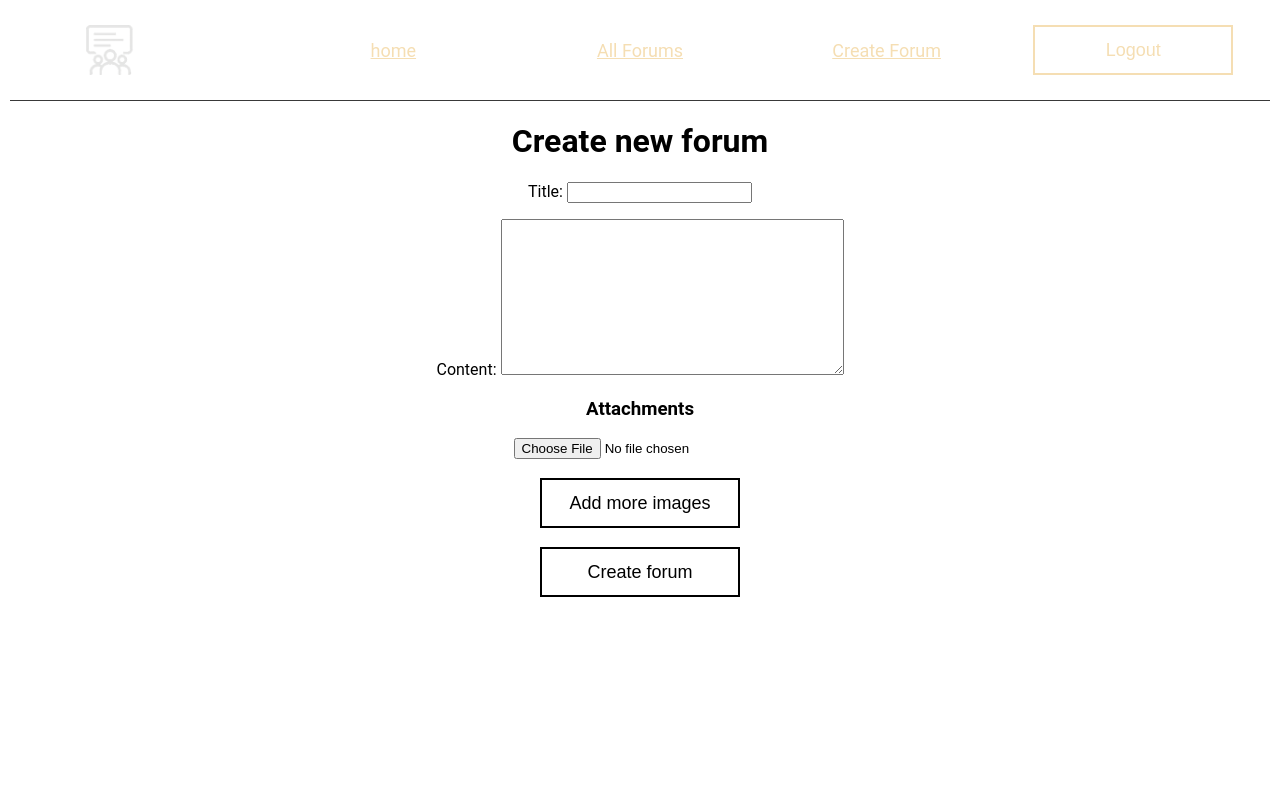
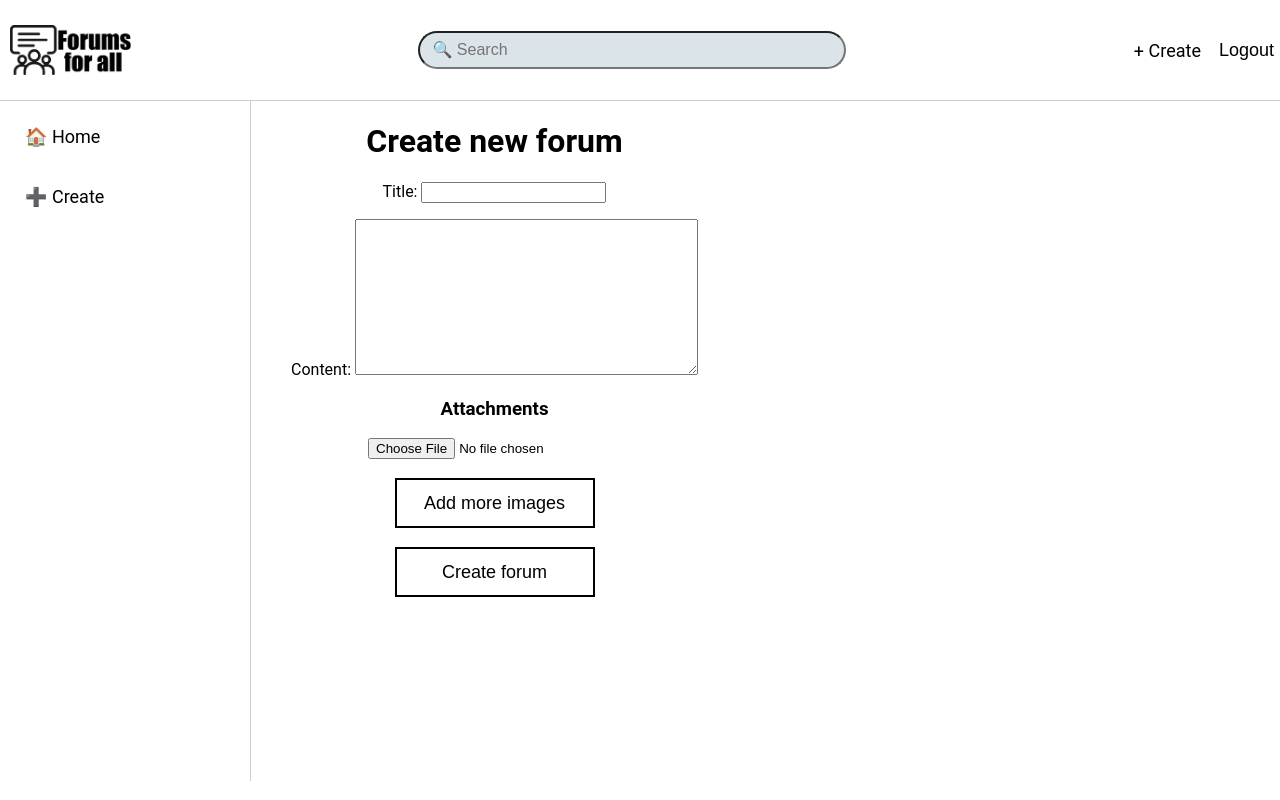
Before and after one commit to yousifj129/forums-for-all, a Django app: page /forums/forum-create in a window 1280 px wide. Run offline with Django 5.2, Linux system fonts and the light colour scheme; the visitor is signed in with stand-in values (Sample User, id 1).

Commit message:
added comments, and styled the website to look better

```diff
--- a/main_app/forms.py
+++ b/main_app/forms.py
@@ -3,7 +3,7 @@ from django.contrib.auth.forms import UserCreationForm
 from django.db import models
 from django.forms import modelformset_factory
 
-from .models import User, Forum,Attachment
+from .models import User, Forum, Comment
 class UserSignUpForm(UserCreationForm):
     icon = forms.ImageField()
     class Meta:
@@ -18,3 +18,12 @@ class ForumForm(forms.ModelForm):
         widgets = {
             "content": forms.Textarea()
         }
+
+class CommentForm(forms.ModelForm):
+    class Meta:
+        model = Comment
+        fields = ["content"]
+        # https://www.geeksforgeeks.org/python/django-form-field-custom-widgets/
+        widgets = {
+            "content": forms.Textarea()
+        }
--- /dev/null
+++ b/main_app/static/forum-details.css
@@ -0,0 +1,6 @@
+.container{
+
+}
+.attachments-container img{
+    width: 200px;
+}
--- a/main_app/static/main.css
+++ b/main_app/static/main.css
@@ -33,8 +33,13 @@ img {
     overflow-clip-margin: content-box;
     overflow: clip;
 }
-.logotext{
-    height: 50px;
-    justify-self: flex-end;
-    float: left;
+
+.content-holder{
+ display: flex;
+ width: 100%;
+ /* justify-content: space-between; */
 }
+
+.content{
+    justify-content: center;
+}
--- a/main_app/static/navbar.css
+++ b/main_app/static/navbar.css
@@ -1,30 +1,70 @@
+nav {
+    display: flex;
+    align-items: center;
+    justify-content: space-between;
+    height: 100px;
+    width: 100%;
+    background-color: #fff;
+    border-bottom: 1px solid #cccccc;
+}
 
-nav{
-    display: flex;
-    justify-content: space-evenly;
-    align-items: center;
-    height: 100px;
-    background-color: rgb(255, 255, 255);
-    gap: 10px;
-    border-bottom: 1px solid rgb(57, 57, 57);
-    margin: 0 10px 0 10px;
-}
-nav a{
+nav a {
     display: flex;
     font-size: large;
-    color: wheat;
-    width: 200px;
+    color: #000;
     height: 50px;
-    text-align: justify;
     align-items: center;
     justify-content: center;
+    text-decoration: none;
+    padding: 0 10px;
+    border-radius: 100px;
+    transition: ease-in-out 0.2s;
+
 }
-nav form button, nav form input[type=submit]{
+
+nav form button,
+nav form input[type=submit] {
     font-size: large;
-    color: wheat;
-    border: 2px wheat solid;
-    width: 200px;
+    color: #000;
+    border: none;
     height: 50px;
-    text-align: center;
     background-color: transparent;
+    cursor: pointer;
+    border-radius: 100px;
+    transition: ease-in-out 0.2s;
+    width: fit-content;
+
+
 }
+
+nav form button:hover,
+nav form input[type=submit]:hover,
+nav a:hover {
+    background-color: #dbe4e9;
+}
+
+.logotext {
+    height: 50px;
+}
+
+.navleft,
+.navmid,
+.navright {
+    display: flex;
+    align-items: center;
+    gap: 2px;
+}
+
+.navmid {
+    flex: 1;
+    justify-content: center;
+}
+
+.navmid input[type="text"] {
+    width: 60%;
+    max-width: 400px;
+    padding: 8px 12px;
+    font-size: 16px;
+    border-radius: 100px;
+    background-color: #dbe4e9;
+}
--- /dev/null
+++ b/main_app/static/sidebar.css
@@ -0,0 +1,29 @@
+.sidebar {
+    display: flex;
+    align-items: center;
+    flex-direction: column;
+    min-height: 85vh;
+    width: 250px;
+    border-right: 1px solid #cccccc;
+    margin-right: 40px;
+}
+
+.sidebar a {
+    display: flex;
+    font-size: large;
+    color: #000;
+    height: 50px;
+    width: 200px;
+    align-items: center;
+    justify-content: flex-start;
+    text-decoration: none;
+    padding: 0 10px;
+    border-radius: 100px;
+    transition: ease-in-out 0.2s;
+    margin-top: 10px;
+}
+
+.sidebar a:hover {
+    background-color: #f6f8f9;
+
+}
--- a/main_app/templates/base.html
+++ b/main_app/templates/base.html
@@ -7,6 +7,7 @@
     <title>Forums For All</title>
     <link rel="stylesheet" href="{% static 'main.css'%}" />
     <link rel="stylesheet" href="{% static 'navbar.css'%}" />
+    <link rel="stylesheet" href="{% static 'sidebar.css'%}" />
 
     <link rel="shortcut icon" href="{% static 'logozoom transparent light.png' %}" type="image/x-icon">
     {% block head %} {% endblock head %}
@@ -14,13 +15,17 @@
 
   <body>
     <nav>
+      <div class="navleft">
         <a href="{% url 'forums-list' %}">
-              <img src="{% static 'logotext transparent light.png' %}" class='logotext'>
+                <img src="{% static 'logotext transparent.png' %}" class='logotext'>
         </a>
-    <a href="{% url 'homepage' %}">home</a>
-    <a href="{% url 'forums-list' %}">All Forums</a>
+      </div>
+      <div class="navmid">
+        <input type="text" name="search" id="search" placeholder="🔍 Search"/>
+      </div>
+      <div class="navright">
         {% if user.is_authenticated %}
-    <a href="{% url 'forum-create'%}">Create Forum</a>
+        <a href="{% url 'forum-create'%}">+ Create</a>
         <form action="/auth/logout/" method="post">
           {% csrf_token %}
           <button>Logout</button>
@@ -29,7 +34,18 @@
         <a href="{% url 'login' %}">Login</a>|
         <a href="{% url 'signup' %}">Sign up</a>
         {% endif %}
+      </div>
   </nav>
+  <div class="content-holder">
+    <div class="sidebar">
+      <a href="{% url 'homepage' %}">🏠 Home</a>
+      <a href="{% url 'forum-create'%}">➕ Create</a>
+
+    </div>
+    <div class="content">
             {% block content %} {% endblock content %}
+    </div>
+  </div>
+
   </body>
 </html>
--- a/main_app/templates/forums/forums-list.html
+++ b/main_app/templates/forums/forums-list.html
@@ -1,7 +1,6 @@
 {% extends "base.html" %} {% load static %} {% block head %}
 <link rel="stylesheet" href="{% static 'forum-list.css'%}" />
 {% endblock head %} {% block content %}
-<h1>Forums!</h1>
 {% for forum in forums %}
 <div class="forum-preview">
   <a href="{% url 'forum-details' forum.id%}">
--- a/main_app/urls.py
+++ b/main_app/urls.py
@@ -9,6 +9,8 @@ urlpatterns = [
 
     path("forums/forum-details/<int:pk>", views.ForumDetailView.as_view(), name="forum-details"),
     path("forums/forum-upvote/<int:pk>", views.forum_upvote_view, name="forum-upvote"),
+    path("forums/forum-downvote/<int:pk>", views.forum_downvote_view, name="forum-downvote"),
+    path("forums/forum-comment/<int:pk>", views.forum_comment_view, name="forum-comment"),
 
 
 ]
--- a/main_app/views.py
+++ b/main_app/views.py
@@ -3,7 +3,7 @@ from django.shortcuts import render,redirect
 # Create your views here.
 from django.urls import reverse_lazy, reverse
 from django.views.generic import FormView, TemplateView, CreateView, ListView,DetailView, UpdateView
-from .forms import UserSignUpForm, ForumForm
+from .forms import UserSignUpForm, ForumForm, CommentForm
 from .models import *
 class SignUpView(CreateView):
     template_name = "registration/signup.html"
@@ -28,6 +28,11 @@ class ForumDetailView(DetailView):
     model = Forum
     template_name = "forums/forum-details.html"
     context_object_name = "forum"
+    def get_context_data(self, **kwargs) -> dict[str]:
+        context = super().get_context_data(**kwargs)
+        context["form"] = CommentForm()
+        return context
+
 
 
 class ForumCreateView(CreateView):
@@ -77,9 +82,42 @@ def forum_upvote_view(request, pk):
     forum = Forum.objects.get(pk=pk)
     if request.method == "POST":
         try:
-            new_upvote = Upvote.objects.create(forum=forum, user=request.user)
+            Upvote.objects.create(forum=forum, user=request.user)
+            try:
+                Downvote.objects.get(forum=forum, user=request.user).delete()
+            except:
+                pass
         except:
             Upvote.objects.get(forum=forum, user=request.user).delete()
 
 
     return redirect(reverse('forum-details',kwargs={'pk':forum.pk}))
+
+def forum_downvote_view(request, pk):
+    forum = Forum.objects.get(pk=pk)
+    if request.method == "POST":
+        try:
+            downvote = Downvote.objects.create(forum=forum, user=request.user)
+            try:
+                Upvote.objects.get(forum=forum, user=request.user).delete()
+            except:
+                pass
+        except:
+            Downvote.objects.get(forum=forum, user=request.user).delete()
+
+
+    return redirect(reverse('forum-details',kwargs={'pk':forum.pk}))
+
+def forum_comment_view(request, pk):
+    if request.method == "POST":
+        forum = Forum.objects.get(pk=pk)
+        form = CommentForm(request.POST)
+        if form.is_valid():
+            comment = form.save(commit=False)
+            comment.commenter = request.user
+            comment.forum = forum
+            comment.save()
+            return redirect(reverse('forum-details',kwargs={'pk':forum.pk}))
+    else:
+        form = CommentForm()
+    return render(request, "forums/forum-create.html", {"form": form})
```
Also changed, not shown: main_app/static/forum-list.css (+8 -3 lines), main_app/templates/forums/forum-details.html (+20 -3 lines). Lines whose indentation alone changed are shown as unchanged.
